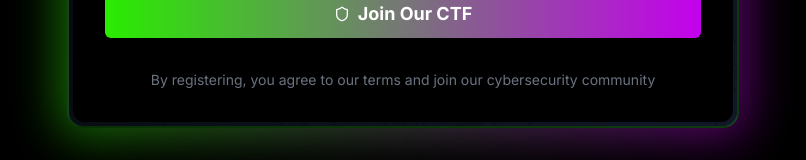
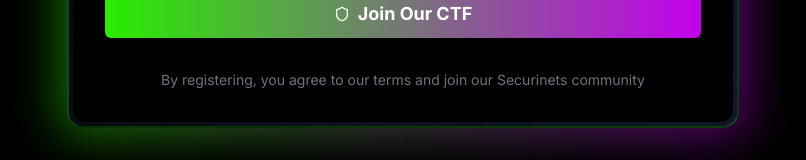
Before and after one commit to alibiomar/CTFSE, a Next.js app: page / in a window 1280 px wide. Shown: the part 1164-1324 px from the top of the page, without its empty margins (237-1043 px from the left). Built offline with nearby package versions, Linux system fonts and the light colour scheme.

Commit message:
Update community name in registration form footer for brand consistency

```diff
--- a/components/registration-form.tsx
+++ b/components/registration-form.tsx
@@ -462,7 +462,7 @@
       </Button>
 
       <p className="text-center text-sm text-gray-500">
-        By registering, you agree to our terms and join our cybersecurity community
+        By registering, you agree to our terms and join our Securinets community
       </p>
     </form>
   )
```
